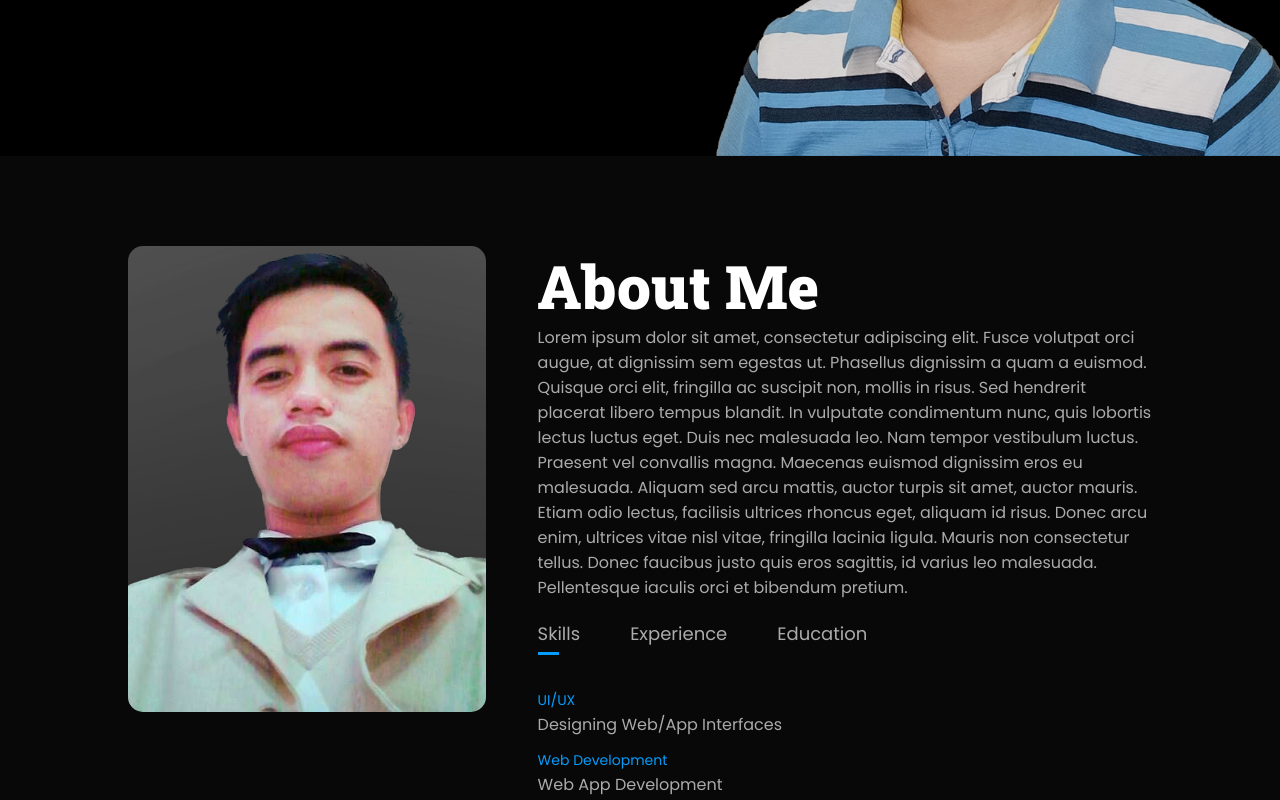
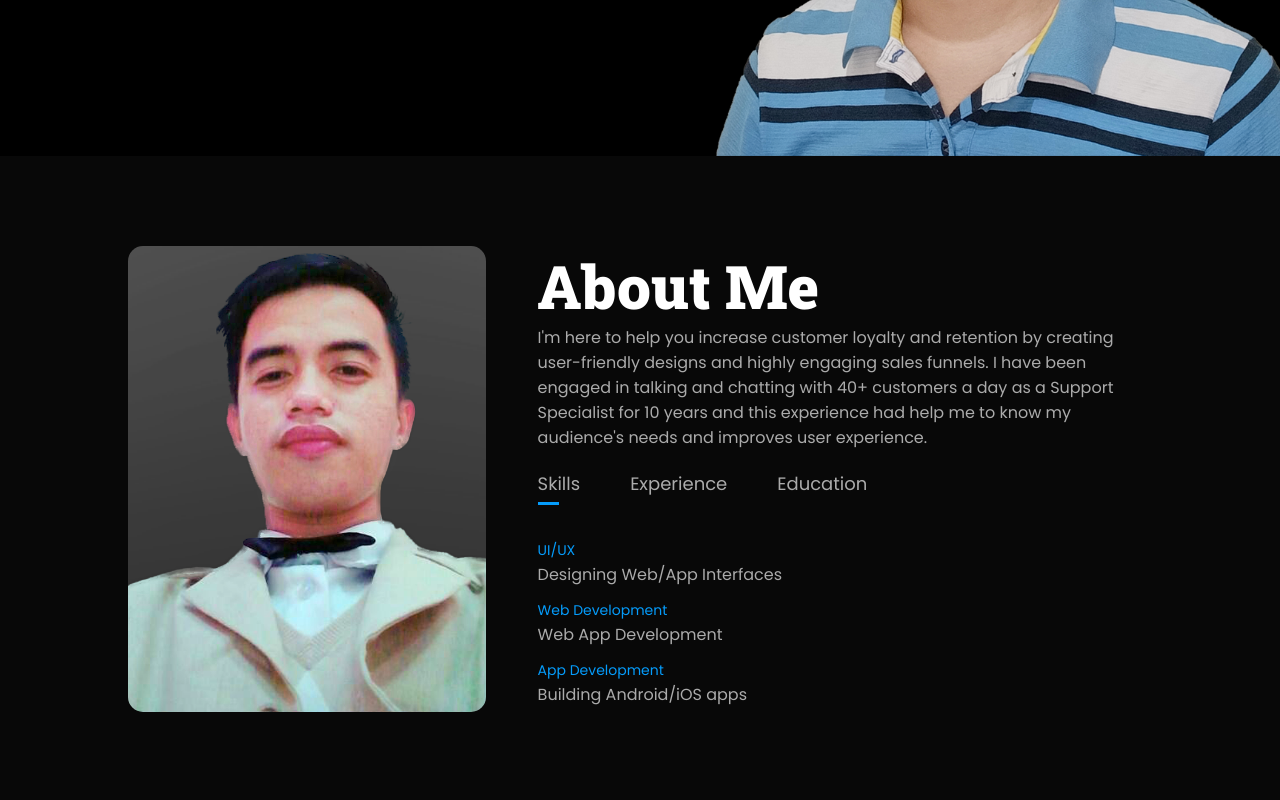
Before and after one commit to janjeyrald/jancortezportfolio, a plain HTML site: page index.html in a window 1280 px wide. Shown: the part 644-1444 px from the top of the page. Drawn offline with Linux system fonts and the light colour scheme; a web font is replaced by a local one.

Commit message:
about me content

```diff
--- a/index.html
+++ b/index.html
@@ -23,14 +23,16 @@
             <li><a href="#portfolio">Portfolio</a></li>
             <li><a href="#contact">Contact</a></li>
             <i class="fas fa-times" onclick="closeMenu()"></i>
-
           </ul>
           <i class="fas fa-solid fa-bars" onclick="openMenu()"></i>
         </nav>
         <div class="header-text">
           <p id="job">UI/UX Designer</p>
-          <h1>Hi, I am <span>Jan</span></h1>
-          <p>I help business owners increase <br>their customer loyalty and retention.</p>
+          <h1>Hi! I'm <span>Jan</span>.</h1>
+          <p>
+            I help business owners increase <br />their customer loyalty and
+            retention.
+          </p>
         </div>
       </div>
     </div>
@@ -44,19 +46,11 @@
           <div class="about-col-2">
             <h1 class="sub-title">About Me</h1>
             <p>
-              Lorem ipsum dolor sit amet, consectetur adipiscing elit. Fusce
-              volutpat orci augue, at dignissim sem egestas ut. Phasellus
-              dignissim a quam a euismod. Quisque orci elit, fringilla ac
-              suscipit non, mollis in risus. Sed hendrerit placerat libero
-              tempus blandit. In vulputate condimentum nunc, quis lobortis
-              lectus luctus eget. Duis nec malesuada leo. Nam tempor vestibulum
-              luctus. Praesent vel convallis magna. Maecenas euismod dignissim
-              eros eu malesuada. Aliquam sed arcu mattis, auctor turpis sit
-              amet, auctor mauris. Etiam odio lectus, facilisis ultrices rhoncus
-              eget, aliquam id risus. Donec arcu enim, ultrices vitae nisl
-              vitae, fringilla lacinia ligula. Mauris non consectetur tellus.
-              Donec faucibus justo quis eros sagittis, id varius leo malesuada.
-              Pellentesque iaculis orci et bibendum pretium.
+              I'm here to help you increase customer loyalty and retention by
+              creating user-friendly designs and highly engaging sales funnels.
+              I have been engaged in talking and chatting with 40+ customers a
+              day as a Support Specialist for 10 years and this experience had
+              help me to know my audience's needs and improves user experience.
             </p>
             <div class="tab-titles">
               <p class="tab-links active-link" onclick="opentab('skills')">
```
